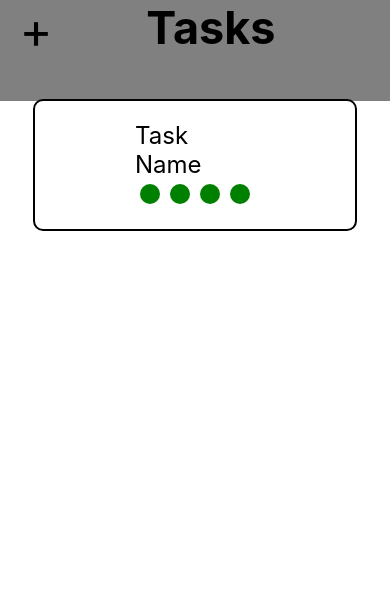
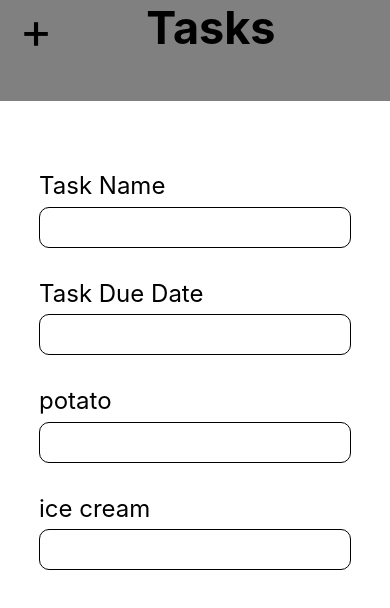
Before and after one commit to HorvathTeddy/TaskMaster, a React Native app: screen / in a window 390 px wide. Shown: the top 608 px of the page. Built offline with nearby package versions, Linux system fonts and the light colour scheme.

Commit message:
Finished up the add task needs more tweeking

```diff
--- a/App.js
+++ b/App.js
@@ -1,8 +1,9 @@
 import { StyleSheet, Text, View } from "react-native";
 import SignUp from "./components/SignUp";
 import CreateAccoutMain from "./components/CreateAccount/CreateAccoutMain";
-import AddTask from "./components/AddTask";
+import Task from "./components/Task";
 import NavBar from "./components/NavBar";
+import AddTask from "./components/Task/AddTask";
 
 export default function App() {
   const handlePress = () => false;
@@ -17,6 +18,7 @@ export default function App() {
         conf="Confirm"
       /> */}
       <NavBar></NavBar>
+      {/* <Task></Task> */}
       <AddTask></AddTask>
     </View>
   );
--- /dev/null
+++ b/components/Task/AddTask.js
@@ -0,0 +1,23 @@
+import { View, Text, TextInput, StyleSheet } from "react-native";
+import React from "react";
+import Entry from "./Entry";
+
+const AddTask = () => {
+  return (
+    <View style={styles.container}>
+      <Entry title="Task Name"></Entry>
+      <Entry title="Task Due Date"></Entry>
+      <Entry title="potato"></Entry>
+      <Entry title="ice cream"></Entry>
+    </View>
+  );
+};
+
+const styles = StyleSheet.create({
+  container: {
+    marginTop: "10%",
+    width: "80%",
+  },
+});
+
+export default AddTask;
--- /dev/null
+++ b/components/Task/Entry.js
@@ -0,0 +1,29 @@
+import { View, Text, TextInput, StyleSheet } from "react-native";
+import React from "react";
+
+const Entry = ({ title }) => {
+  return (
+    <View style={styles.container}>
+      <Text style={styles.taskName}>{title}</Text>
+      <TextInput style={styles.taskInput}></TextInput>
+    </View>
+  );
+};
+
+const styles = StyleSheet.create({
+  container: {
+    marginTop: "10%",
+  },
+  taskName: {
+    fontSize: 24,
+  },
+  taskInput: {
+    marginTop: "2%",
+    fontSize: 24,
+    borderWidth: 1,
+    borderRadius: 10,
+    padding: 5,
+  },
+});
+
+export default Entry;
--- a/components/AddTask/index.js
+++ b/components/Task/index.js
@@ -1,20 +1,13 @@
-import {
-  View,
-  Text,
-  TextInput,
-  StyleSheet,
-  TouchableOpacity,
-} from "react-native";
+import { View, Text, StyleSheet, TouchableOpacity } from "react-native";
 import React from "react";
-import NavBar from "../NavBar";
 
 /*
-This program sets up the task app that AddTask so the tasks are shown all
+This program sets up the task app that Task so the tasks are shown all
 in one page for future use all task are drawn from a database dynamiclly to
 show every task that is available at any given time
 */
 
-const AddTask = () => {
+const Task = () => {
   return (
     <View style={styles.input}>
       <TouchableOpacity style={styles.button}>
@@ -64,7 +57,6 @@ const styles = StyleSheet.create({
   },
   input: {
     justifyContent: "center",
-    alignItems: "center",
     height: "15%",
     width: "80%",
   },
@@ -79,4 +71,4 @@ const styles = StyleSheet.create({
   },
 });
 
-export default AddTask;
+export default Task;
```
Also changed, not shown: package.json (+4 -4 lines), 2 other files (tests, documents, lock files or other folders).
